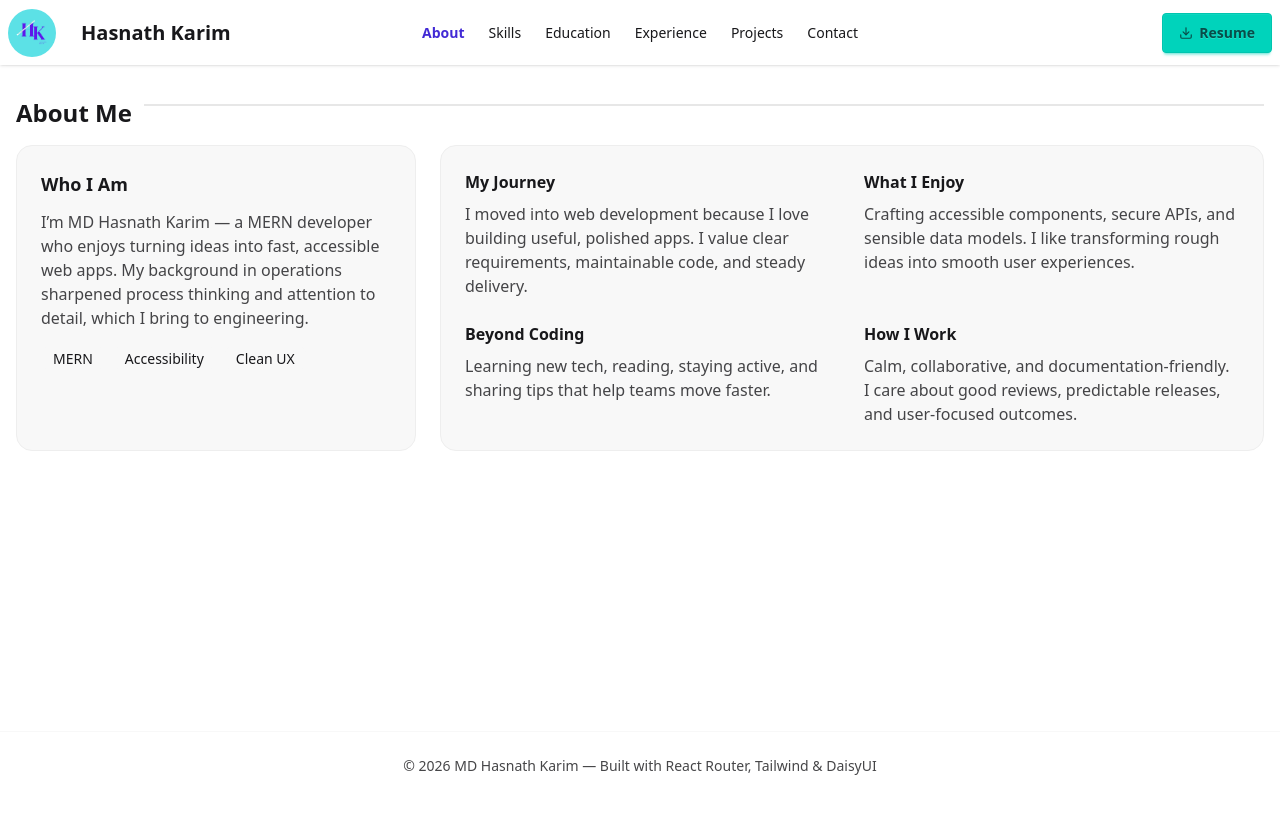
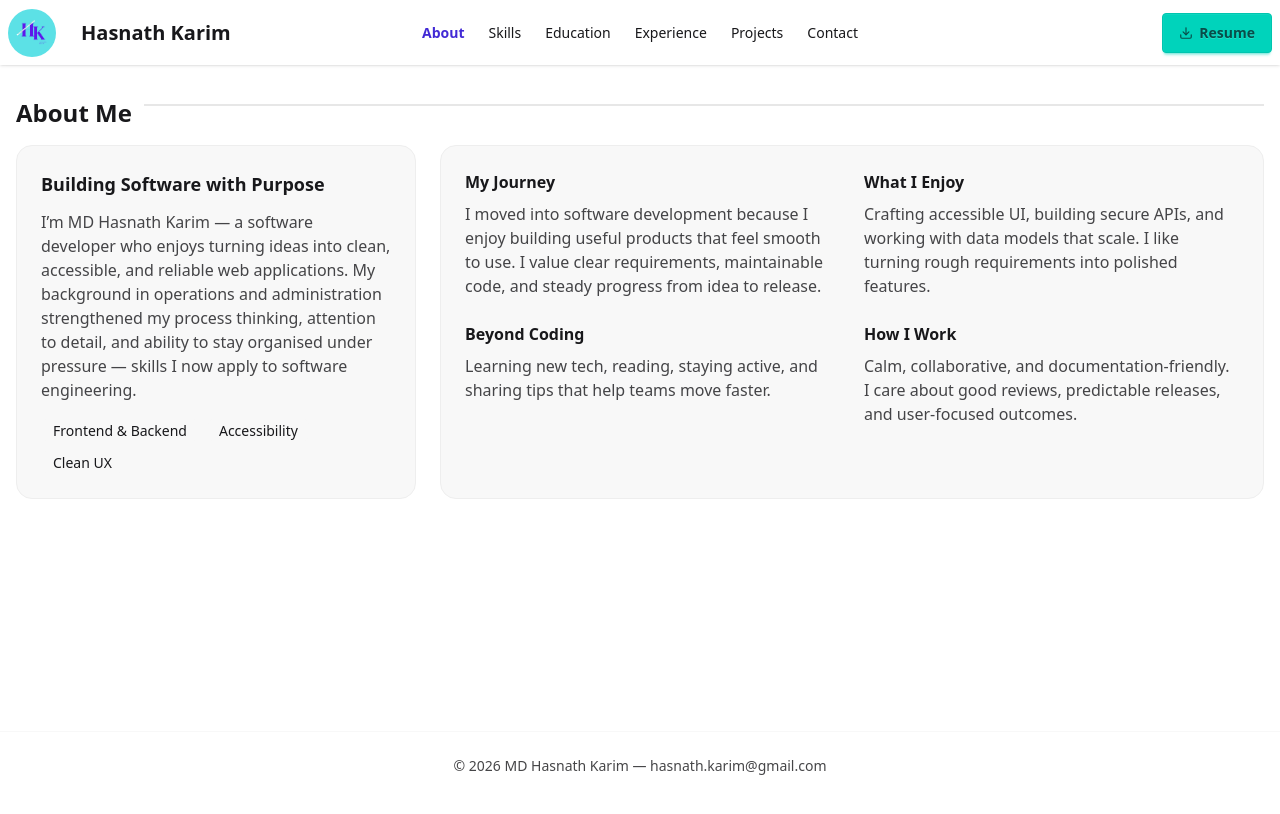
Before and after one commit to hasnathg/hasnath_karim_portfolio, a React (Vite) app: page /about in a window 1280 px wide. Shown: the top 814 px of the page. Built offline with nearby package versions, Linux system fonts and the light colour scheme.

Commit message:
Update experiences

```diff
--- a/src/components/Footer.jsx
+++ b/src/components/Footer.jsx
@@ -4,7 +4,7 @@ const Footer = () => {
     return (
         <footer className="border-t border-base-200">
       <div className="container mx-auto px-4 py-6 text-center text-sm opacity-80">
-        © {new Date().getFullYear()} MD Hasnath Karim — Built with React Router, Tailwind & DaisyUI
+        © {new Date().getFullYear()} MD Hasnath Karim — hasnath.karim@gmail.com
       </div>
     </footer>
     );
--- a/src/pages/About.jsx
+++ b/src/pages/About.jsx
@@ -11,14 +11,15 @@ const About = () => {
   <div className="grid gap-6 md:grid-cols-3">
     {/* highlight card */}
     <div className="md:col-span-1 rounded-2xl border border-base-300 bg-base-200 p-6">
-      <h3 className="text-lg font-semibold">Who I Am</h3>
+      <h3 className="text-lg font-semibold">Building Software with Purpose</h3>
       <p className="mt-3 opacity-80">
-        I’m MD Hasnath Karim — a MERN developer who enjoys turning ideas into fast,
-        accessible web apps. My background in operations sharpened process thinking
-        and attention to detail, which I bring to engineering.
+         I’m MD Hasnath Karim — a software developer who enjoys turning ideas into clean,
+        accessible, and reliable web applications. My background in operations and administration
+        strengthened my process thinking, attention to detail, and ability to stay organised under
+        pressure — skills I now apply to software engineering.
       </p>
       <div className="mt-4 flex flex-wrap gap-2">
-        <span className="badge badge-ghost">MERN</span>
+        <span className="badge badge-ghost">Frontend & Backend</span>
         <span className="badge badge-ghost">Accessibility</span>
         <span className="badge badge-ghost">Clean UX</span>
       </div>
@@ -30,15 +31,15 @@ const About = () => {
         <div>
           <h4 className="font-semibold">My Journey</h4>
           <p className="mt-2 opacity-80">
-            I moved into web development because I love building useful, polished apps.
-            I value clear requirements, maintainable code, and steady delivery.
+            I moved into software development because I enjoy building useful products that feel smooth to use.
+            I value clear requirements, maintainable code, and steady progress from idea to release.
           </p>
         </div>
         <div>
           <h4 className="font-semibold">What I Enjoy</h4>
           <p className="mt-2 opacity-80">
-            Crafting accessible components, secure APIs, and sensible data models.
-            I like transforming rough ideas into smooth user experiences.
+            Crafting accessible UI, building secure APIs, and working with data models that scale.
+            I like turning rough requirements into polished features.
           </p>
         </div>
         <div>
--- a/src/pages/Experience.jsx
+++ b/src/pages/Experience.jsx
@@ -18,7 +18,7 @@ const roles = [
       title: "Shift Manager",
       company: "McDonald’s",
       location: "London, UK",
-      dates: "Oct 2014 – Present",
+      dates: "Oct 2014 – January 2026",
       bullets: [
         "Manage daily operations, scheduling, and inventory control",
         "Resolve customer concerns and maintain high service standards",
--- a/src/pages/Home.jsx
+++ b/src/pages/Home.jsx
@@ -52,7 +52,7 @@ const Home = () => {
     title: "Data Entry & Admin Assistant",
     company: "JSS & Co. Accountants",
     location: "London, UK",
-    dates: "Oct 2023 – Mar 2024",
+    dates: "Oct 2023 – June 2024",
     bullets: ["Accurate data entry (Dext, Sage)", "Updated company website with new business information to improve client communication"],
   },
 ];
```
